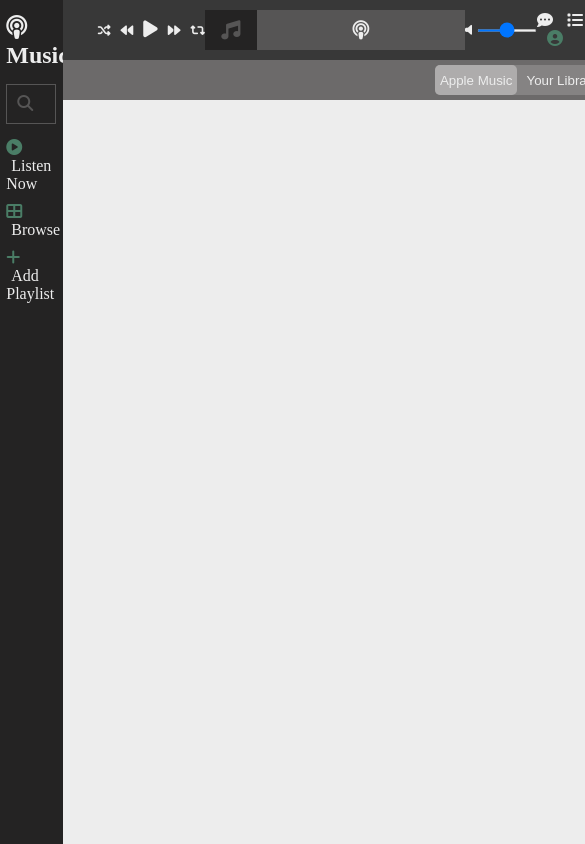
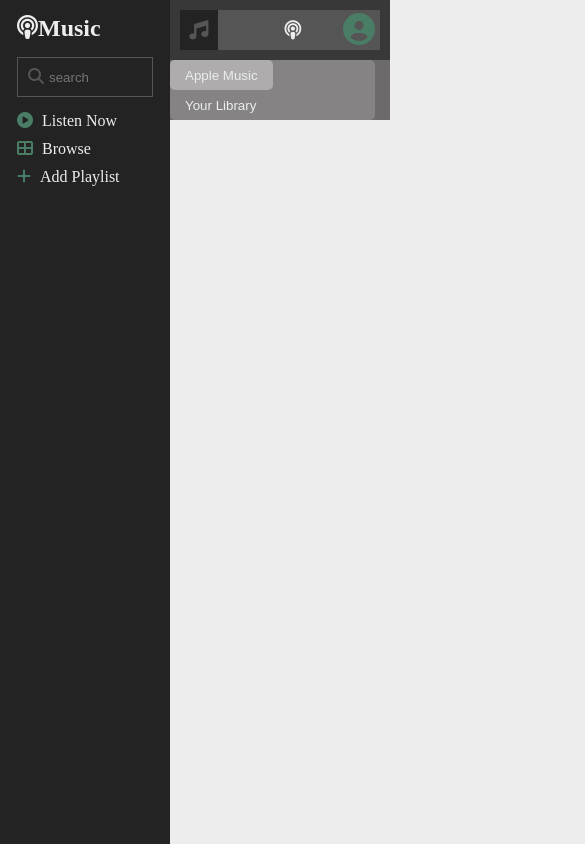
Before and after one commit to ebrahimosah/music-player, a plain HTML site: page index.html in a window 390 px wide. Shown: the top 844 px of the page, 585 px wide, since content can reach past the window. Drawn offline with Linux system fonts and the light colour scheme.

Commit message:
responsive styles added

```diff
--- a/styles.css
+++ b/styles.css
@@ -45,6 +45,10 @@
     min-height:100vh;
     /* gap:var(--sm-spacer); */
 }
+
+/************ search section **************/
+
+
 .search__section{
     background: #242323;
     color:var(--bg);
@@ -111,6 +115,53 @@
     min-height:60px;
     background-color: var(--acc);
     color: var(--bg);
+}
+
+@media screen and (max-width: 950px){
+    .home{
+        grid-template-columns: minmax(170px,1.5fr) 3fr;
+    }
+
+    header{
+        justify-content: space-between;
+        position:relative;
+        padding-inline-start: 0!important;
+        padding-inline-end: 0!important;
+        padding-inline: var(--xs-spacer)!important;
+    }
+    header .player{
+        display:none;
+    }
+    header .volume{
+        display:none;
+    }
+    header .profile>span:nth-child(1),.profile>span:nth-child(2){
+        display: none;
+    }
+    header .music{
+        width:100%;
+    }
+    .music--icon{
+        margin-right:auto;
+        width:10%;
+        max-width:50px;
+    }
+    .music--podcast{
+        width:90%;
+    }
+    .music--podcast {
+        text-align: center;
+        margin-right: 12px;
+    }
+
+    header .profile{
+        position:absolute;
+        top:0;
+        right:0;
+        margin-top:12px;
+        margin-right: 15px;
+        font-size: 2rem;
+    }
 }
 
 /* player section */
@@ -210,7 +261,12 @@
     align-items: center;
     min-height:40px;
     background-color: #6c6a6a;
+}
 
+@media screen and (max-width: 950px){
+    .library{
+        justify-content: center;
+    }
 }
 
 .library-music{
@@ -227,7 +283,7 @@
     outline: none;
     background: transparent;
     text-transform: capitalize;
-    padding-inline: var(--xxs-spacer);
+    padding-inline: var(--sm-spacer);
     color:var(--bg);
     min-height: 30px;
 }
```
